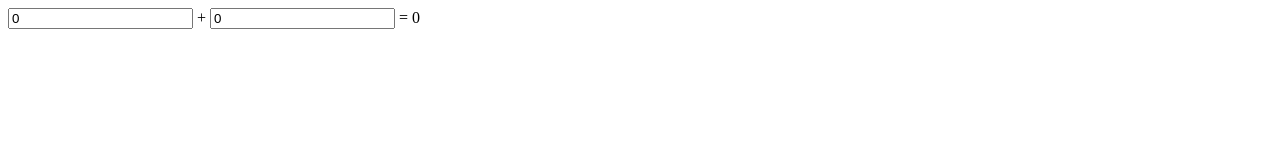
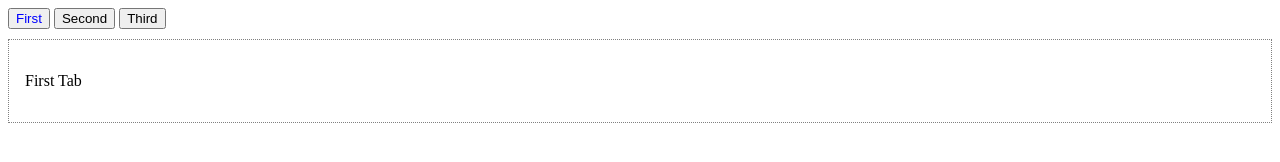
Before and after one commit to pabloandi/alpine-essentials, a plain HTML site: page index.html in a window 1280 px wide. Drawn offline with nearby package versions, Linux system fonts and the light colour scheme.

Commit message:
lesson complete

```diff
--- a/index.html
+++ b/index.html
@@ -7,12 +7,32 @@
     <script src="https://cdn.jsdelivr.net/gh/alpinejs/alpine@v2.x.x/dist/alpine.min.js" defer></script>
     <!-- <link href="https://unpkg.com/tailwindcss@^1.0/dist/tailwind.min.css" rel="stylesheet"> -->
 
+    <style>
+        .active {
+            color: blue;
+        }
+
+    </style>
 </head>
 <body>
-    <div x-data="{ first: 0, second: 0 }">
-        <input type="text" x-model.number="first"> +
-        <input type="text" x-model.number="second"> =
-        <output x-text="first + second"></output>
+
+    <div x-data="{ currentTab: 'first' }">
+        <button @click="currentTab = 'first'" :class="{ 'active': currentTab === 'first' }">First</button>
+        <button @click="currentTab = 'second'" :class="{ 'active': currentTab === 'second' }">Second</button>
+        <button @click="currentTab = 'third'" :class="{ 'active': currentTab === 'third' }">Third</button>
+
+        <div style="border: 1px dotted gray; padding: 1rem; margin-top: 10px;">
+            <div x-show="currentTab === 'first'">
+                <p>First Tab</p>
+            </div>
+            <div x-show="currentTab === 'second'">
+                <p>Second Tab</p>
+            </div>
+            <div x-show="currentTab === 'third'">
+                <p>Third Tab</p>
+            </div>
+        </div>
+
     </div>
 
     <script src="/main.js"></script>
```
